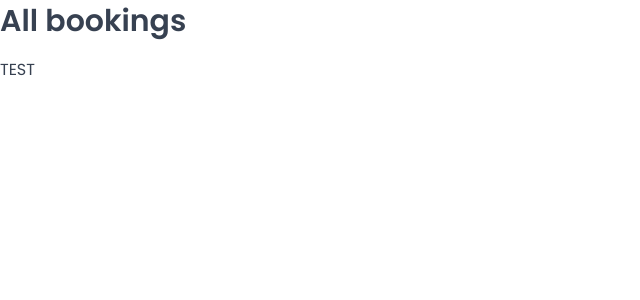
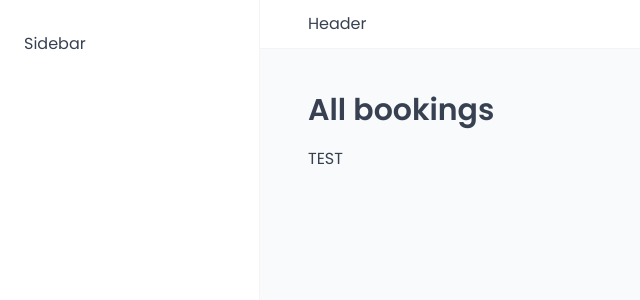
Before and after one commit to Tejiri-A/the-wild-oasis, a React (Vite) app: page /bookings in a window 1280 px wide. Shown: the top 300 px of the page, without its empty margins (0-640 px from the left). Built offline with nearby package versions, Linux system fonts and the light colour scheme; a web font is replaced by a local one.

Commit message:
Add `AppLayout` with `Header` and `Sidebar` for consistent page structure
- Introduced `AppLayout` with grid-based layout for main content.
- Added `Header` and `Sidebar` components styled with `styled-components`.
- Updated `App` routes to use `AppLayout` as a wrapper for primary pages.

```diff
--- a/src/App.jsx
+++ b/src/App.jsx
@@ -9,6 +9,7 @@
 import Login from "./pages/Login.jsx";
 import PageNotFound from "./pages/PageNotFound.jsx";
 import GlobalStyles from "./styles/GlobalStyles.js";
+import AppLayout from "./ui/AppLayout.jsx";
 
 function App() {
   return (
@@ -16,6 +17,7 @@
       <GlobalStyles />
       <BrowserRouter>
         <Routes>
+          <Route element={<AppLayout />}>
             <Route index element={<Navigate replace to={"dashboard"} />} />
             <Route path={"dashboard"} element={<Dashboard />} />
             <Route path={"bookings"} element={<Bookings />} />
@@ -23,6 +25,7 @@
             <Route path={"users"} element={<Users />} />
             <Route path={"settings"} element={<Settings />} />
             <Route path={"account"} element={<Account />} />
+          </Route>
           <Route path={"login"} element={<Login />} />
           <Route path={"*"} element={<PageNotFound />} />
         </Routes>
--- /dev/null
+++ b/src/ui/AppLayout.jsx
@@ -0,0 +1,31 @@
+import React from "react";
+import { Outlet } from "react-router";
+import Header from "./Header.jsx";
+import Sidebar from "./Sidebar.jsx";
+import styled from "styled-components";
+
+const StyledAppLayout = styled.div`
+  display: grid;
+  grid-template-columns: 26rem 1fr;
+  grid-template-rows: auto 1fr;
+  height: 100vh;
+`
+
+const Main = styled.main`
+  background-color: var(--color-grey-50);
+  padding: 4rem 4.8rem 6.4rem;
+`;
+
+function AppLayout() {
+  return (
+    <StyledAppLayout>
+      <Header />
+      <Sidebar />
+      <Main>
+        <Outlet />
+      </Main>
+    </StyledAppLayout>
+  );
+}
+
+export default AppLayout;
--- /dev/null
+++ b/src/ui/Header.jsx
@@ -0,0 +1,14 @@
+import React from "react";
+import styled from "styled-components";
+
+const StyledHeader = styled.header`
+  background-color: var(--color-grey-0);
+  padding: 1.2rem 4.8rem;
+  border-bottom: 1px solid var(--color-grey-100);
+`;
+
+function Header() {
+  return <StyledHeader>Header</StyledHeader>;
+}
+
+export default Header;
--- /dev/null
+++ b/src/ui/Sidebar.jsx
@@ -0,0 +1,15 @@
+import React from "react";
+import styled from "styled-components";
+
+const StyledSidebar = styled.aside`
+  background-color: var(--color-grey-0);
+  padding: 3.2rem 2.4rem;
+  border-right: 1px solid var(--color-grey-100);
+  grid-row: 1 / -1;
+`;
+
+function Sidebar() {
+  return <StyledSidebar>Sidebar</StyledSidebar>;
+}
+
+export default Sidebar;
```
Lines whose indentation alone changed are shown as unchanged.
